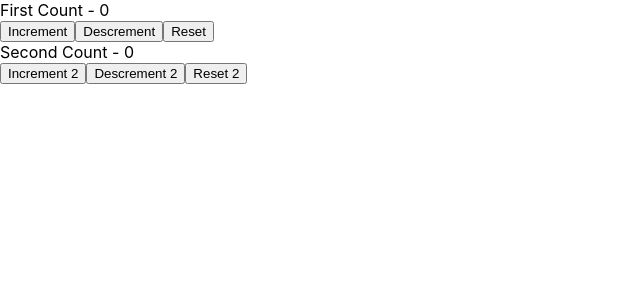
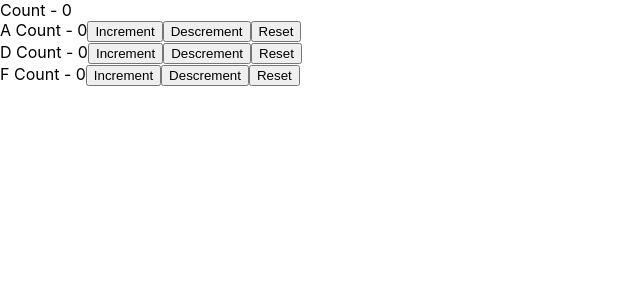
Before and after one commit to ThiagoPereiraSje/react-hooks-review, a React (Create React App) app in the folder use-reducer/: page / in a window 1280 px wide. Shown: the top 300 px of the page, without its empty margins (0-640 px from the left). Built offline with nearby package versions, Linux system fonts and the light colour scheme.

Commit message:
useReduce with useContext (global state managment)

```diff
--- a/use-reducer/src/App.js
+++ b/use-reducer/src/App.js
@@ -1,14 +1,51 @@
+import React, { useReducer } from "react";
 // import Counter01 from "./components/Counter01";
 // import Counter02 from "./components/Counter02";
-import Counter03 from "./components/Counter03";
+import ComponentA from "./components/ComponentA";
+import ComponentB from "./components/ComponentB";
+import ComponentC from "./components/ComponentC";
+// import Counter03 from "./components/Counter03";
+
+const initialState = 0;
+
+// Reducer function receive a current state and returns a new state.
+const reducer = (currentState, action) => {
+  switch (action) {
+    case "increment":
+      return currentState + 1; // The new state
+    case "decrement":
+      return currentState - 1; // The new state
+    case "reset":
+      return initialState; // The new state
+    default:
+      return currentState; // No changes
+  }
+};
+
+export const CounterContext = React.createContext();
 
 function App() {
+  const [count, dispatch] = useReducer(
+    reducer,
+    initialState
+  );
+
   return (
-    <div>
-      {/* <Counter01 /> */}
-      {/* <Counter02 /> */}
-      <Counter03 />
-    </div>
+    <CounterContext.Provider
+      value={{
+        countState: count,
+        countDispatch: dispatch,
+      }}>
+      <div>
+        Count - {count}
+        {/* <Counter01 /> */}
+        {/* <Counter02 /> */}
+        {/* <Counter03 /> */}
+        <ComponentA />
+        <ComponentB />
+        <ComponentC />
+      </div>
+    </CounterContext.Provider>
   );
 }
 
--- /dev/null
+++ b/use-reducer/src/components/ComponentA.jsx
@@ -0,0 +1,22 @@
+import { useContext } from "react";
+import { CounterContext } from "../App";
+
+export default function ComponentA() {
+  const { countState, countDispatch } =
+    useContext(CounterContext);
+
+  return (
+    <div>
+      A Count - {countState}
+      <button onClick={() => countDispatch("increment")}>
+        Increment
+      </button>
+      <button onClick={() => countDispatch("decrement")}>
+        Descrement
+      </button>
+      <button onClick={() => countDispatch("reset")}>
+        Reset
+      </button>
+    </div>
+  );
+}
--- /dev/null
+++ b/use-reducer/src/components/ComponentB.jsx
@@ -0,0 +1,9 @@
+import ComponentD from "./ComponentD";
+
+export default function ComponentB() {
+  return (
+    <div>
+      <ComponentD />
+    </div>
+  );
+}
--- /dev/null
+++ b/use-reducer/src/components/ComponentC.jsx
@@ -0,0 +1,9 @@
+import ComponentE from "./ComponentE";
+
+export default function ComponentC() {
+  return (
+    <div>
+      <ComponentE />
+    </div>
+  );
+}
--- /dev/null
+++ b/use-reducer/src/components/ComponentD.jsx
@@ -0,0 +1,22 @@
+import { useContext } from "react";
+import { CounterContext } from "../App";
+
+export default function ComponentD() {
+  const { countState, countDispatch } =
+    useContext(CounterContext);
+
+  return (
+    <div>
+      D Count - {countState}
+      <button onClick={() => countDispatch("increment")}>
+        Increment
+      </button>
+      <button onClick={() => countDispatch("decrement")}>
+        Descrement
+      </button>
+      <button onClick={() => countDispatch("reset")}>
+        Reset
+      </button>
+    </div>
+  );
+}
--- /dev/null
+++ b/use-reducer/src/components/ComponentE.jsx
@@ -0,0 +1,9 @@
+import ComponentF from "./ComponentF";
+
+export default function ComponentE() {
+  return (
+    <div>
+      <ComponentF />
+    </div>
+  );
+}
--- /dev/null
+++ b/use-reducer/src/components/ComponentF.jsx
@@ -0,0 +1,22 @@
+import { useContext } from "react";
+import { CounterContext } from "../App";
+
+export default function ComponentF() {
+  const { countState, countDispatch } =
+    useContext(CounterContext);
+
+  return (
+    <div>
+      F Count - {countState}
+      <button onClick={() => countDispatch("increment")}>
+        Increment
+      </button>
+      <button onClick={() => countDispatch("decrement")}>
+        Descrement
+      </button>
+      <button onClick={() => countDispatch("reset")}>
+        Reset
+      </button>
+    </div>
+  );
+}
```
